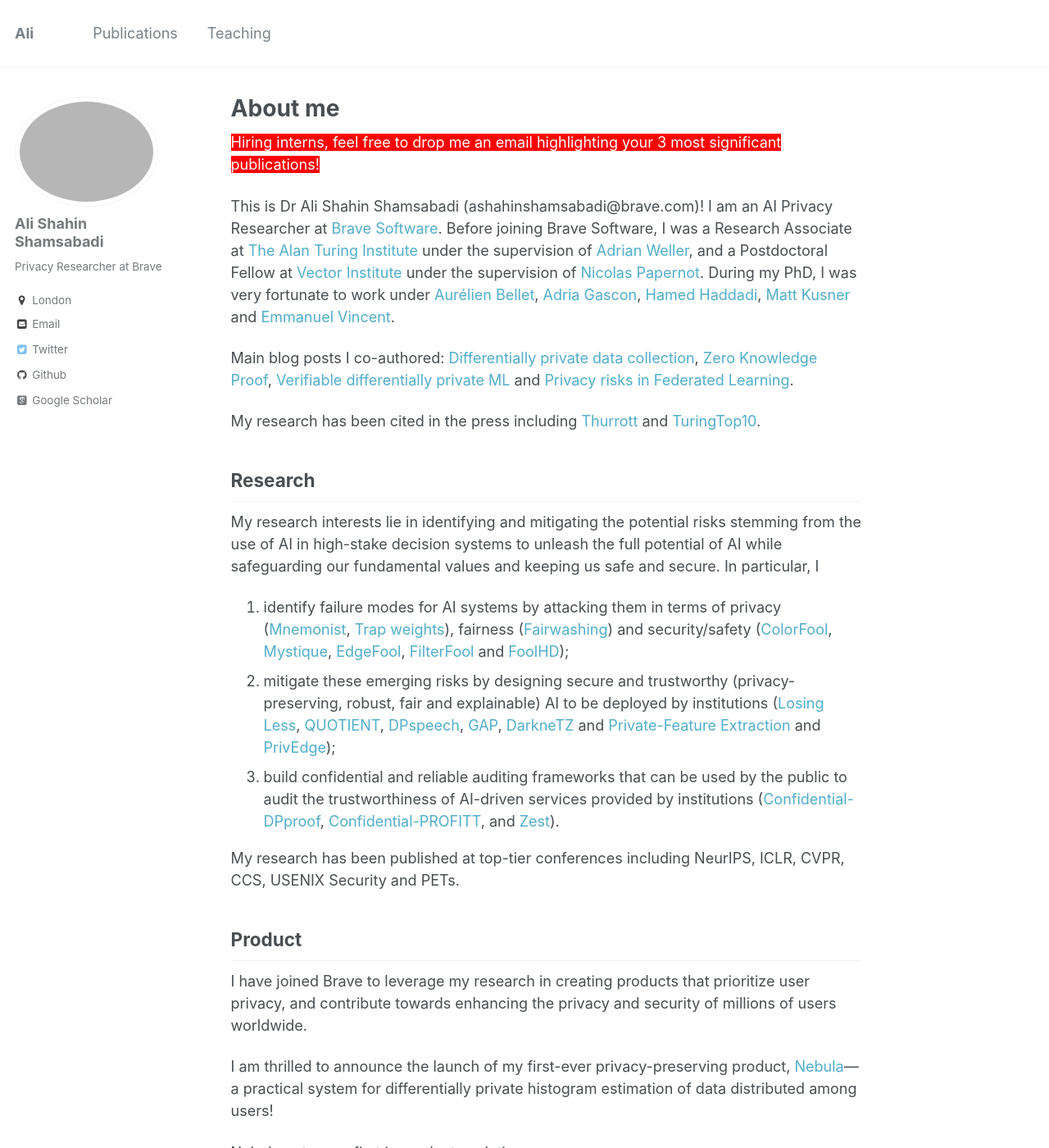
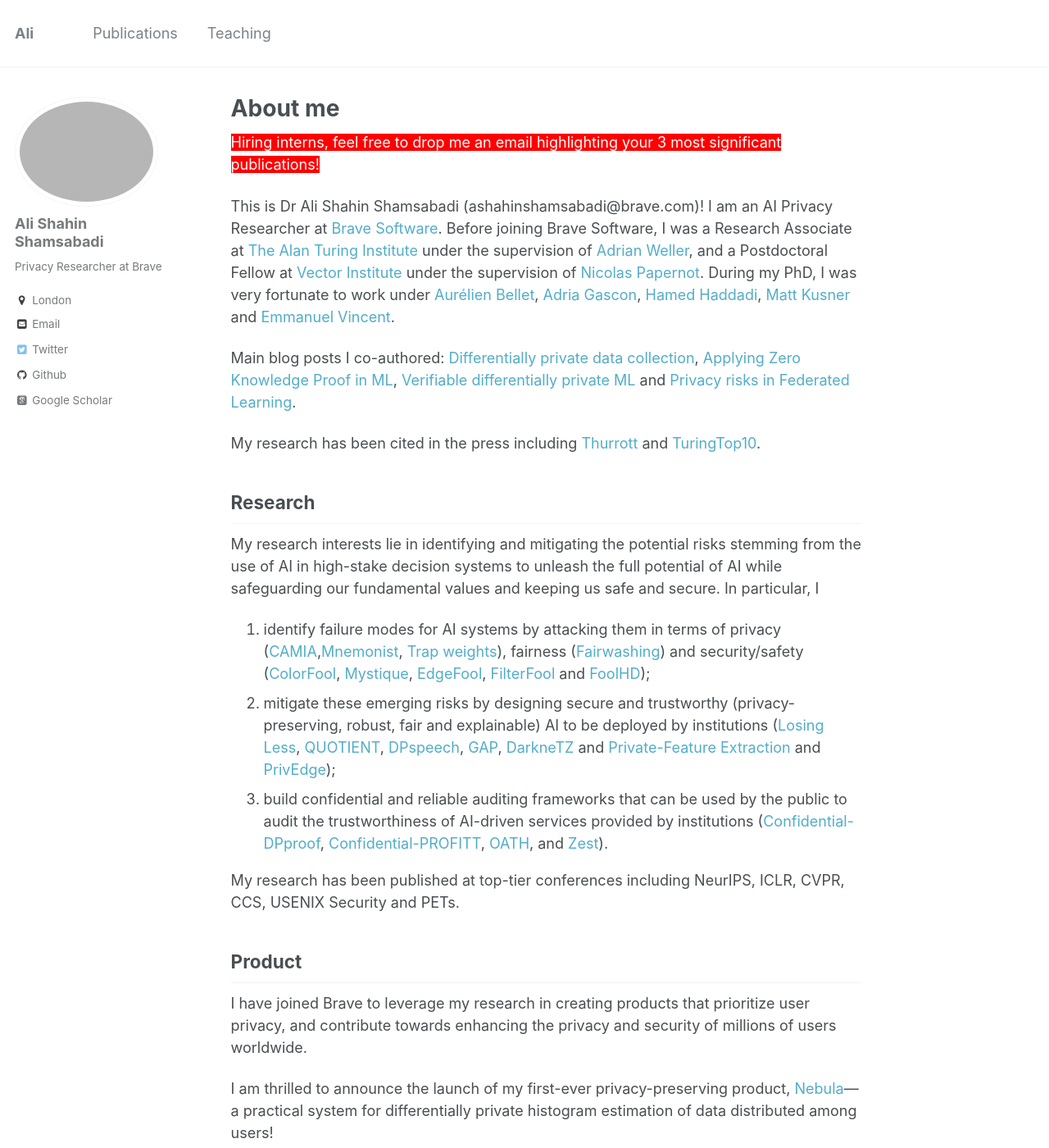
Before and after one commit to AliShahin/AliShahin.github.io, a Jekyll site: the page built from _pages/about.md, in a window 1280 px wide and 1400 px high. Shown: the whole window at 82% size. Built offline with Jekyll 4.4.1, drawn with Linux system fonts in a browser that asks for light colours; some web fonts are replaced.

Commit message:
Update about.md

```diff
--- a/_pages/about.md
+++ b/_pages/about.md
@@ -12,16 +12,16 @@ redirect_from:
 
 This is Dr Ali Shahin Shamsabadi (ashahinshamsabadi@brave.com)! I am an AI Privacy Researcher at [Brave Software](https://brave.com). Before joining Brave Software, I was a Research Associate at [The Alan Turing Institute](https://www.turing.ac.uk) under the supervision of [Adrian Weller](http://mlg.eng.cam.ac.uk/adrian/), and a Postdoctoral Fellow at [Vector Institute](https://vectorinstitute.ai) under the supervision of [Nicolas Papernot](https://www.papernot.fr). During my PhD, I was very fortunate to work under [Aurélien Bellet](http://researchers.lille.inria.fr/abellet/), [Adria Gascon](https://scholar.google.com/citations?hl=en&user=M1FQ49sAAAAJ&view_op=list_works&sortby=pubdate), [Hamed Haddadi](https://www.imperial.ac.uk/people/h.haddadi), [Matt Kusner](https://mkusner.github.io) and [Emmanuel Vincent](https://members.loria.fr/EVincent/).
 
-Main blog posts I co-authored: [Differentially private data collection](https://brave.com/blog/nebula/), [Zero Knowledge Proof](https://medium.com/@ashahin.ee/zero-knowledge-proofs-made-easy-understanding-and-applying-zero-knowledge-proof-in-machine-ccc3a41853c2), [Verifiable differentially private ML](https://brave.com/confidential-dpproof/) and [Privacy risks in Federated Learning](https://www.cleverhans.io/2022/04/17/fl-privacy.html).
+Main blog posts I co-authored: [Differentially private data collection](https://brave.com/blog/nebula/), [Applying Zero Knowledge Proof in ML](https://medium.com/@ashahin.ee/zero-knowledge-proofs-made-easy-understanding-and-applying-zero-knowledge-proof-in-machine-ccc3a41853c2), [Verifiable differentially private ML](https://brave.com/confidential-dpproof/) and [Privacy risks in Federated Learning](https://www.cleverhans.io/2022/04/17/fl-privacy.html).
 
 My research has been cited in the press including [Thurrott](https://www.thurrott.com/a-i/298422/brave-proposes-a-framework-to-ensure-machine-learning-models-are-trained-privately) and [TuringTop10](https://www.turing.ac.uk/sites/default/files/2023-06/pioneering_new_approaches_to_verifying_the_fairness_of_ai_models_0.pdf).
 
 
 ## Research
 My research interests lie in identifying and mitigating the potential risks stemming from the use of AI in high-stake decision systems to unleash the full potential of AI while safeguarding our fundamental values and keeping us safe and secure. In particular, I
-1. identify failure modes for AI systems by attacking them in terms of privacy ([Mnemonist](https://openreview.net/pdf?id=oVn5GLyONY), [Trap weights](https://arxiv.org/pdf/2112.02918.pdf)), fairness ([Fairwashing](https://openreview.net/pdf?id=3vmKQUctNy)) and security/safety ([ColorFool](https://openaccess.thecvf.com/content_CVPR_2020/papers/Shamsabadi_ColorFool_Semantic_Adversarial_Colorization_CVPR_2020_paper.pdf), [Mystique](https://arxiv.org/pdf/2202.02751.pdf), [EdgeFool](https://arxiv.org/pdf/1910.12227.pdf), [FilterFool](https://arxiv.org/pdf/2008.06069.pdf) and [FoolHD](https://arxiv.org/pdf/2011.08483.pdf));
+1. identify failure modes for AI systems by attacking them in terms of privacy ([CAMIA](https://arxiv.org/pdf/2409.13745),[Mnemonist](https://openreview.net/pdf?id=oVn5GLyONY), [Trap weights](https://arxiv.org/pdf/2112.02918.pdf)), fairness ([Fairwashing](https://openreview.net/pdf?id=3vmKQUctNy)) and security/safety ([ColorFool](https://openaccess.thecvf.com/content_CVPR_2020/papers/Shamsabadi_ColorFool_Semantic_Adversarial_Colorization_CVPR_2020_paper.pdf), [Mystique](https://arxiv.org/pdf/2202.02751.pdf), [EdgeFool](https://arxiv.org/pdf/1910.12227.pdf), [FilterFool](https://arxiv.org/pdf/2008.06069.pdf) and [FoolHD](https://arxiv.org/pdf/2011.08483.pdf));
 2. mitigate these emerging risks by designing secure and trustworthy (privacy-preserving, robust, fair and explainable) AI to be deployed by institutions ([Losing Less](https://petsymposium.org/popets/2023/popets-2023-0083.pdf), [QUOTIENT](https://arxiv.org/pdf/1907.03372), [DPspeech](https://arxiv.org/pdf/2202.11823.pdf), [GAP](https://arxiv.org/pdf/2203.00949.pdf), [DarkneTZ](https://arxiv.org/pdf/2004.05703) and [Private-Feature Extraction](https://arxiv.org/pdf/1802.03151.pdf) and [PrivEdge](https://arxiv.org/pdf/2004.05574));
-3. build confidential and reliable auditing frameworks that can be used by the public to audit the trustworthiness of AI-driven services provided by institutions ([Confidential-DPproof](https://openreview.net/pdf?id=PQY2v6VtGe), [Confidential-PROFITT](https://openreview.net/forum?id=iIfDQVyuFD),  and [Zest](https://openreview.net/forum?id=OUz_9TiTv9j)). <br />
+3. build confidential and reliable auditing frameworks that can be used by the public to audit the trustworthiness of AI-driven services provided by institutions ([Confidential-DPproof](https://openreview.net/pdf?id=PQY2v6VtGe), [Confidential-PROFITT](https://openreview.net/forum?id=iIfDQVyuFD), [OATH](https://arxiv.org/pdf/2410.02777), and [Zest](https://openreview.net/forum?id=OUz_9TiTv9j)). <br />
 
 My research has been published at top-tier conferences including NeurIPS, ICLR, CVPR, CCS, USENIX Security and PETs.
 
```
